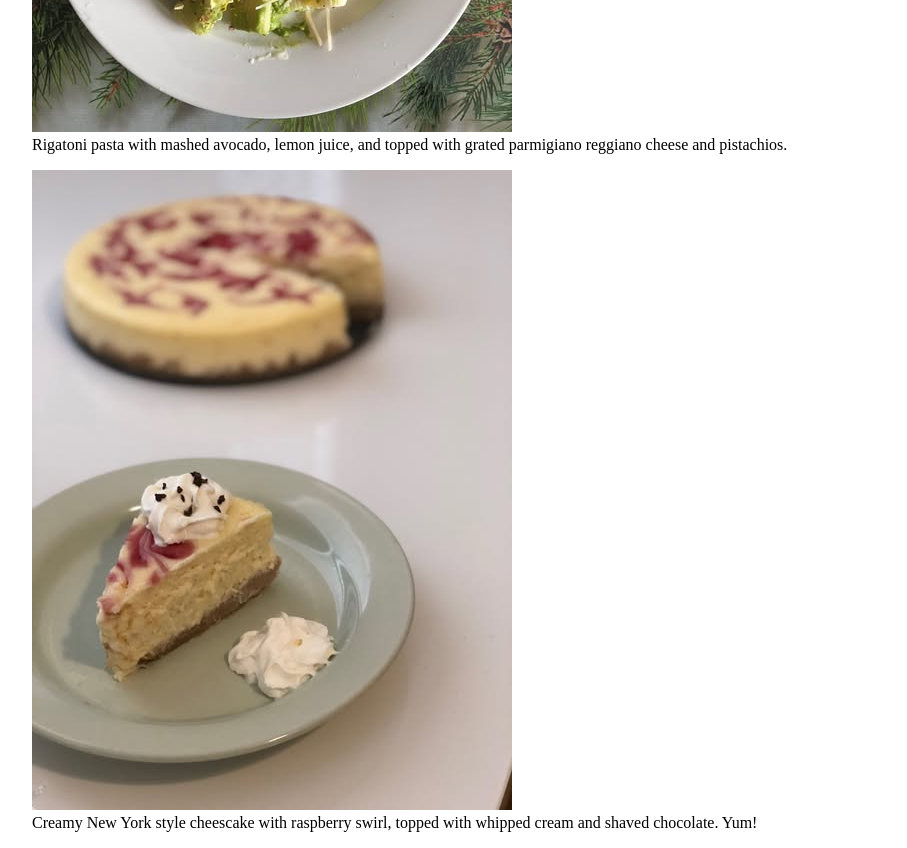
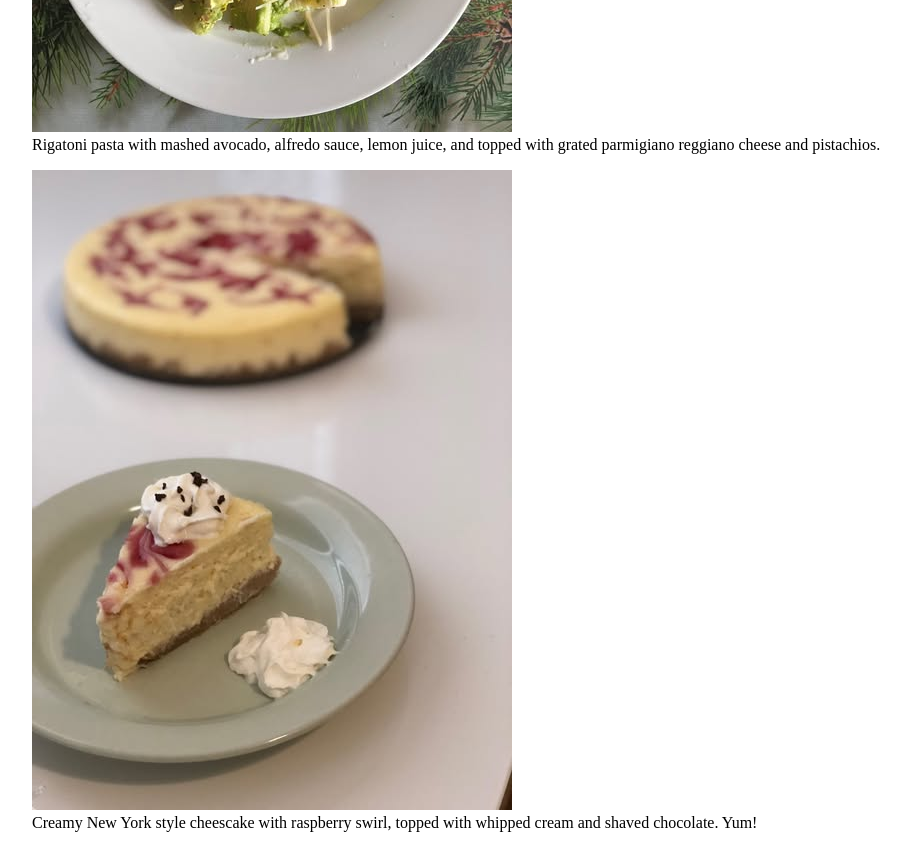
Before and after one commit to laura1945/Personal-Website, a plain HTML site: page index.html in a window 1280 px wide. Shown: the part 1220-2068 px from the top of the page, without its empty margins (16-923 px from the left). Drawn offline with Linux system fonts and the light colour scheme.

Commit message:
Update index.html

```diff
--- a/index.html
+++ b/index.html
@@ -34,7 +34,7 @@
       </figure>
       <figure>
         <img src="images/avocado-pasta.jpg" alt="A photo of avocado pasta" class="food-pic">
-        <figcaption>Rigatoni pasta with mashed avocado, lemon juice, and topped with grated parmigiano reggiano cheese and pistachios.</figcaption>
+        <figcaption>Rigatoni pasta with mashed avocado, alfredo sauce, lemon juice, and topped with grated parmigiano reggiano cheese and pistachios.</figcaption>
       </figure>
       <figure>
         <img src="images/raspberry-cheesecake.jpg" alt="A photo of rapsberry cheesecake" class="food-pic">
```
